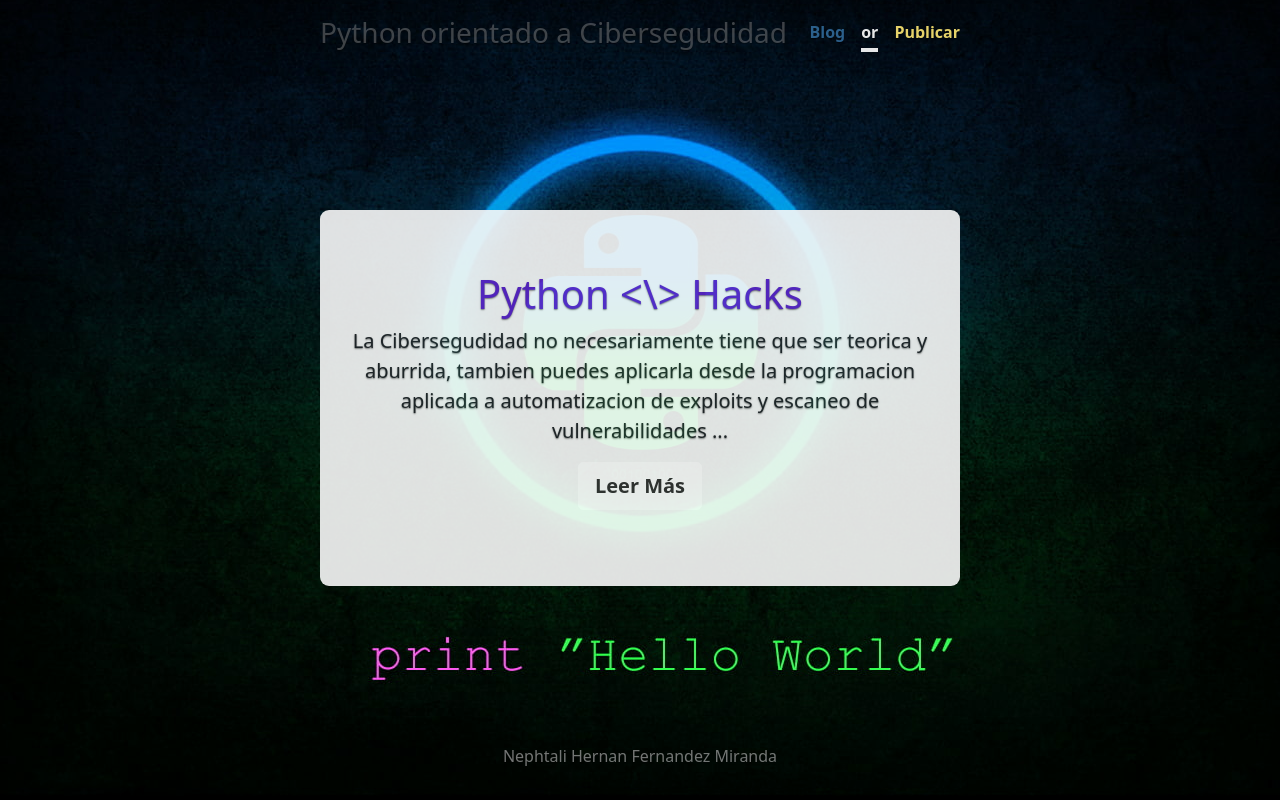
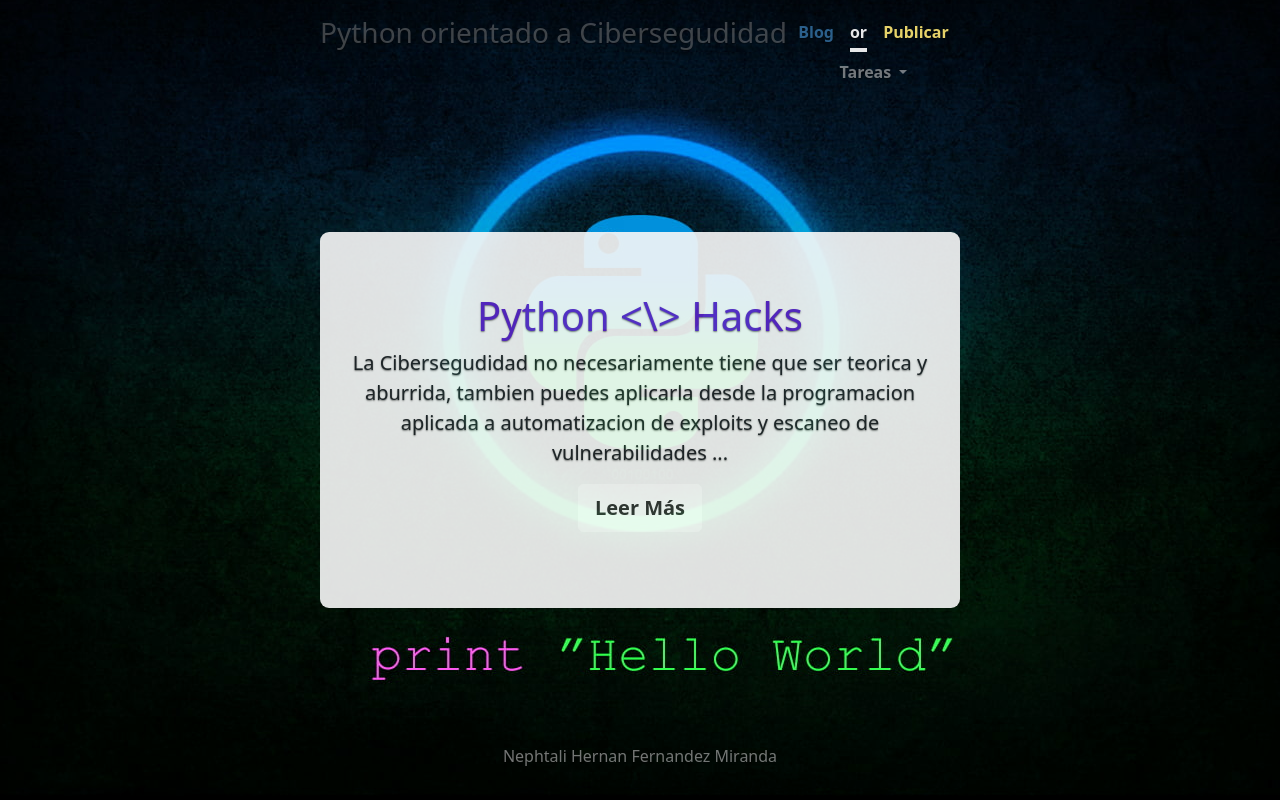
Before and after one commit to NHFM4/Certamen_Css_Boost, a plain HTML site: page index.html in a window 1280 px wide. Drawn offline with nearby package versions, Linux system fonts and the light colour scheme.

Commit message:
Agregamos las tareas y modificamos la navbar

```diff
--- a/index.html
+++ b/index.html
@@ -120,6 +120,7 @@
       }
 
 
+
     </style>
 
     <!-- Custom styles for this template -->
@@ -127,17 +128,28 @@
   </head>
   <body class="d-flex h-100 text-center text-bg-dark">
 
-<div class="cover-container d-flex w-100 h-100 p-3 mx-auto flex-column">
+    <div class="cover-container d-flex w-100 h-100 p-3 mx-auto flex-column cover-container">
 
       <header class="mb-auto">
         <div>
 
           <h3 class="float-md-start mb-0" style="color: rgba(255, 255, 255, 0.27);">Python orientado a Cibersegudidad</h3>
-      <nav class="nav nav-masthead justify-content-center float-md-end">
+          <nav class="nav nav-masthead justify-content-center center">
 
             <a class="nav-link fw-bold py-1 px-0" aria-current="page" href="web/blog.html" style="color:  #306998;">Blog</a>
             <a class="nav-link fw-bold py-1 px-0 active" href="#">or</a>
             <a class="nav-link fw-bold py-1 px-0" href="web/login.html" style="color: #FFE873;">Publicar</a>
+
+            <li class="nav-item dropdown">
+              <a class="nav-link dropdown-toggle" href="#" id="navbarDropdownMenuLink" role="button" data-bs-toggle="dropdown" aria-expanded="false" style="font-weight: bold;" >
+                Tareas
+              </a>
+              <ul class="dropdown-menu" aria-labelledby="navbarDropdownMenuLink">
+                <li><a class="dropdown-item" href="web/tarea_1/index.html">Tarea 1</a></li>
+                <li><a class="dropdown-item" href="web/tarea_2/index.html">Tarea 2</a></li>
+                <li><a class="dropdown-item" href="web/tarea_3/index.html">Tarea 3</a></li>
+              </ul>
+            </li>
           </nav>
         </div>
       </header>
```
Lines whose indentation alone changed are shown as unchanged.
